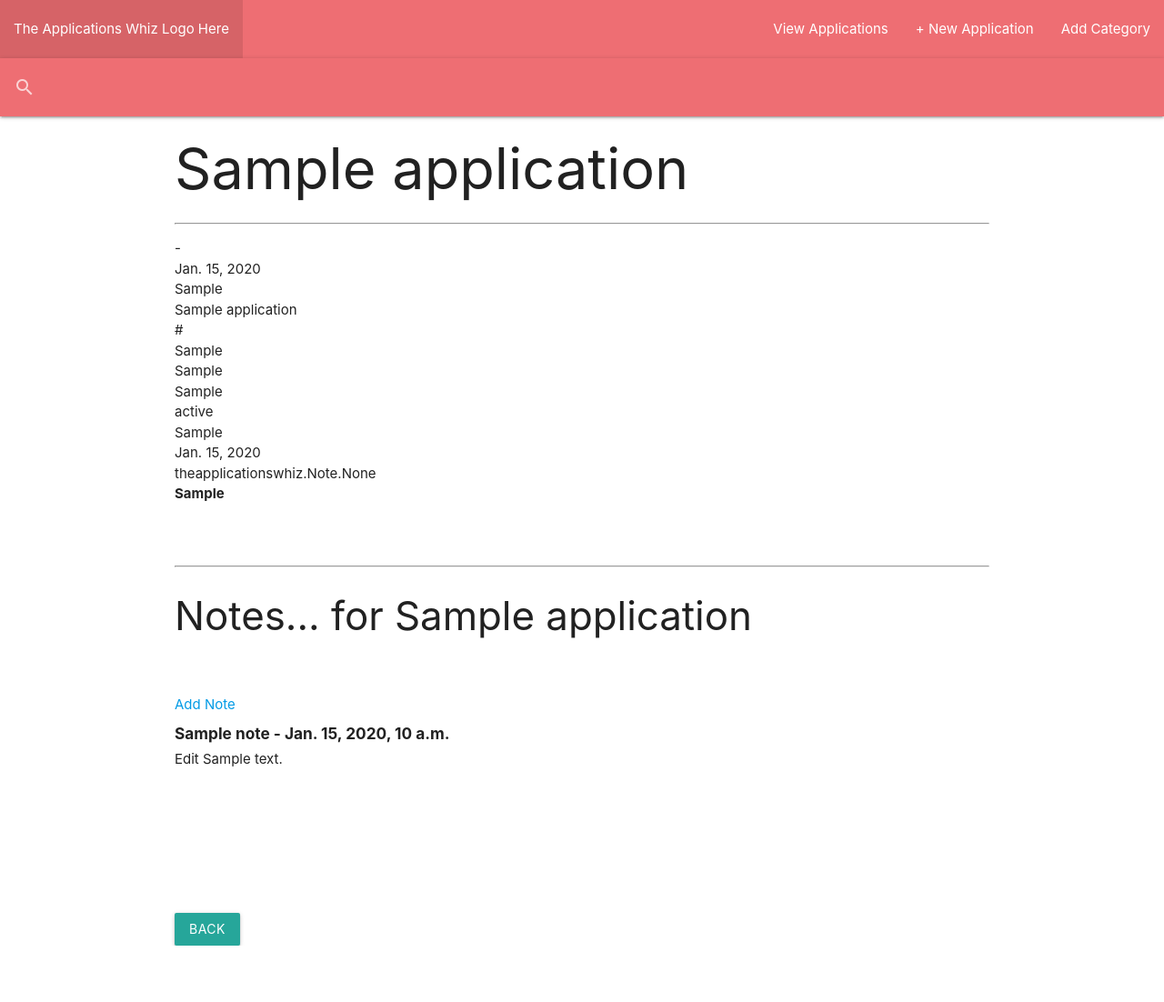
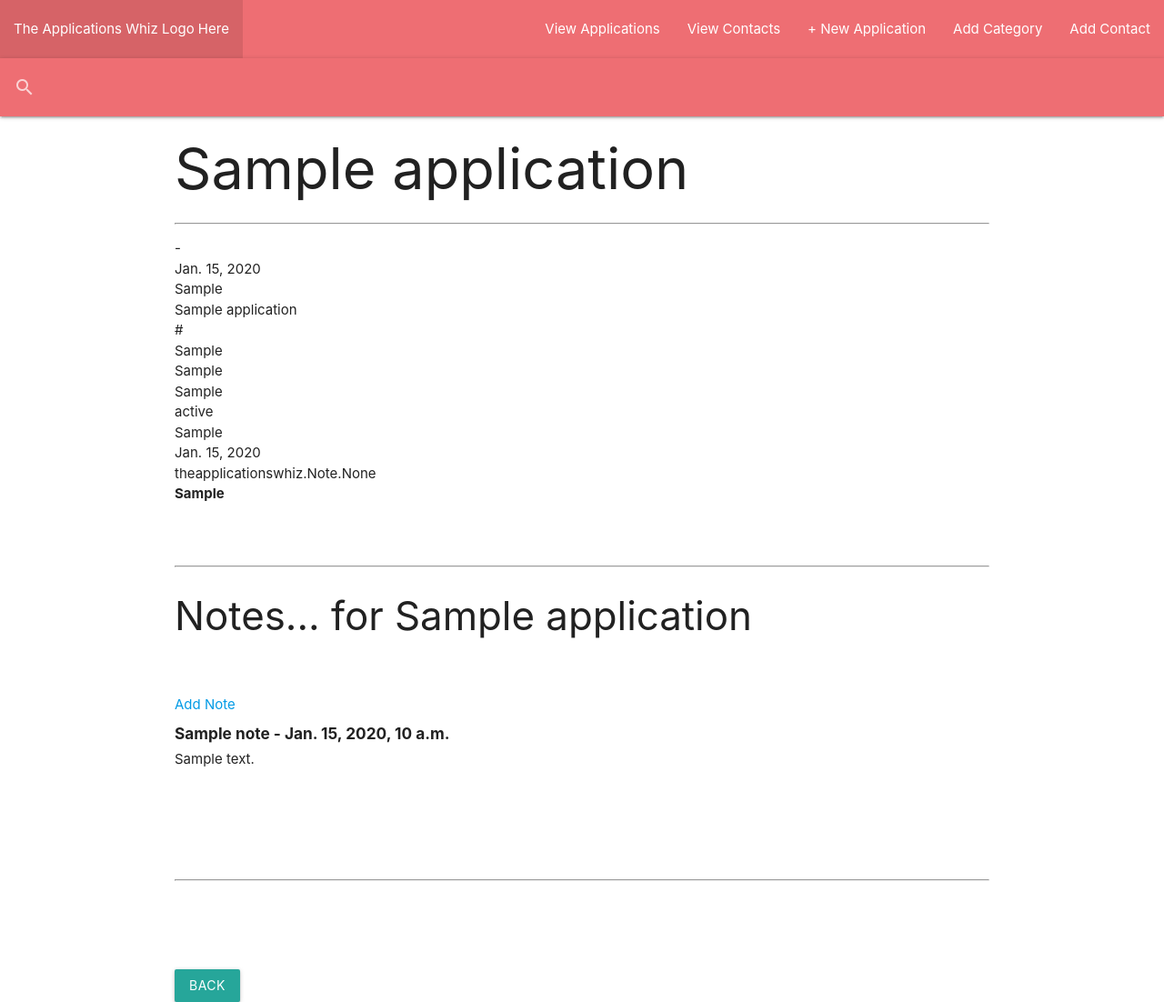
Before and after one commit to alba-molina-nyc/mycareerwhiz, a Django app: page /application/1 in a window 1280 px wide. Shown: the whole page at 91% size. Before the commit the page ends 1040 px from the top, so only its background shows below. Run offline with Django 3.2, Linux system fonts and the light colour scheme; tables that the repository leaves empty hold one stand-in row (values such as "Sample post").

Commit message:
add contacts works need a for loop to render now

```diff
--- a/theapplicationswhiz/admin.py
+++ b/theapplicationswhiz/admin.py
@@ -1,8 +1,9 @@
 from django.contrib import admin
-from .models import Application, Note, Category
+from .models import Application, Note, Category, Contact
 
 admin.site.register(Application)
 admin.site.register(Note)
 admin.site.register(Category)
+admin.site.register(Contact)
 
 # Register your models here.
--- a/theapplicationswhiz/forms.py
+++ b/theapplicationswhiz/forms.py
@@ -1,5 +1,5 @@
 from django import forms
-from .models import Application, Note, Category
+from .models import Application, Note, Category, Contact
 # Interview
 
 #hardcodes the choices but not good bc cant make changes easily
@@ -31,6 +31,19 @@
         'category': forms.Select(choices=choice_list, attrs={'class': 'form-control'}),
     }
 
+
+class ContactForm(forms.ModelForm):
+    class Meta:
+        model = Contact
+        fields = ( 'name', 'title', 'email', 'user' )
+
+        widgets = {
+         'name': forms.TextInput(attrs={'class': 'form-control'}),
+         'title': forms.TextInput(attrs={'class': 'form-control'}),
+         'email': forms.EmailInput(attrs={'class': 'form-control'}),
+         'user': forms.Select(attrs={'class': 'form-control'}),
+     }
+
 class NoteForm(forms.ModelForm):
     class Meta:
         model = Note
--- a/theapplicationswhiz/models.py
+++ b/theapplicationswhiz/models.py
@@ -3,6 +3,7 @@
 from django.contrib.auth.models import User
 from django.urls import reverse
 from django.conf import settings
+
 
 # Create your models here.
 
@@ -47,3 +48,13 @@
 
     def __str__(self):
         return '%s - %s' % (self.application.body, self.name)
+
+
+class Contact(models.Model):
+    user = models.ForeignKey(settings.AUTH_USER_MODEL, default=1, on_delete=models.CASCADE)
+    name = models.CharField(max_length=255)
+    title = models.TextField()
+    email = models.EmailField()
+
+    def __str__(self):
+        return self.title + ' | ' + str(self.user)
--- a/theapplicationswhiz/templates/application_detail.html
+++ b/theapplicationswhiz/templates/application_detail.html
@@ -34,14 +34,14 @@
 
 {% if not application.notes.all %}
 
-No notes yet... <a href="{% url 'add_note' application.pk %}">add one</a>
+No notes yet... <a href="{% url 'add_note' application.pk %}">Add a Note</a>
 
 
 {%  else %}
 <br/><br/>
 <a href="{% url 'add_note' application.pk %}">Add Note</a>
 {% for note in application.notes.all %}
-<h6> <b>{{ note.name }} - {{ note.date_added }}</b></h6>Edit
+<h6> <b>{{ note.name }} - {{ note.date_added }}</b></h6>
 
 
 {{ note.body }}
@@ -49,6 +49,8 @@
 {% endfor %}
 {% endif %}
 <br/><br/><br/><br/>
+<br/><br/>
+<hr/>
 
 
 
--- a/theapplicationswhiz/templates/base.html
+++ b/theapplicationswhiz/templates/base.html
@@ -36,8 +36,10 @@
                 </ul>
                 <ul class="right">
                     <li><a href="{% url 'applications' %}">View Applications</a></li>
+                    <li><a href="{% url 'contacts' %}">View Contacts</a></li>
                     <li><a href="{% url 'add_application' %}">+ New Application</a></li>
                     <li><a href="{% url 'add_category' %}">Add Category</a></li>
+                    <li><a href="{% url 'add_contact' %}">Add Contact</a></li>
 
 
                 </ul>
--- /dev/null
+++ b/theapplicationswhiz/templates/contacts.html
@@ -0,0 +1,3 @@
+
+
+<h1>Contacts</h1>
--- a/theapplicationswhiz/urls.py
+++ b/theapplicationswhiz/urls.py
@@ -1,6 +1,6 @@
 from django.urls import path
 from . import views
-from .views import HomeView, ApplicationsView, ApplicationDetailView, AddApplicationView, AddNoteView, UpdateApplicationView, AddCategoryView, DeleteApplicationView
+from .views import HomeView, ApplicationsView, ApplicationDetailView, AddApplicationView, AddNoteView, UpdateApplicationView, AddCategoryView, DeleteApplicationView, AddContactView, ContactsView
 
 # AddInterviewView/UpdateNoteView
 
@@ -15,6 +15,8 @@
       path('application/<int:pk>/delete/', DeleteApplicationView.as_view(), name='application_delete'),
       path('application/<int:pk>/add_note/', AddNoteView.as_view(), name='add_note'),
       path('add_category/', AddCategoryView.as_view(), name='add_category'),
+      path('add_contact/', AddContactView.as_view(), name='add_contact'),
+      path('contacts/', ContactsView.as_view(), name='contacts'),
 
 
 
--- a/theapplicationswhiz/views.py
+++ b/theapplicationswhiz/views.py
@@ -2,16 +2,19 @@
 from django.urls.base import reverse_lazy
 # allows to list a queryset and then bring them back to website, queryset brings back one record, createview allows you to create
 from django.views.generic import ListView, DetailView, CreateView, UpdateView, DeleteView
-from .models import Application, Category, Note
+from .models import Application, Category, Note, Contact
 #  Interview
 from django.contrib.auth.models import User
-from .forms import ApplicationForm, NoteForm, Application, Category
+from .forms import ApplicationForm, NoteForm, Application, Category, ContactForm
 # InterviewForm
 
+######## HomeView #########
 
 class HomeView(ListView):
     model = Application
     template_name = 'home.html'
+
+######## Applications Crud #########
 
 class ApplicationsView(ListView):
     model = Application
@@ -31,6 +34,13 @@
     form_class = ApplicationForm
     template_name = 'update_application.html'
 
+class DeleteApplicationView(DeleteView):
+    model = Application
+    template_name = 'delete_application.html'
+    success_url = '/applications/'
+
+
+######## Note #########
 
 class AddNoteView(CreateView):
     model = Note
@@ -42,13 +52,25 @@
         form.instance.application_id = self.kwargs['pk']
         return super().form_valid(form)
 
+
+
+######## Category #########
 class AddCategoryView(CreateView):
     model = Category
     template_name = 'add_category.html'
     fields = '__all__'
     success_url = '/applications/'
 
-class DeleteApplicationView(DeleteView):
-    model = Application
-    template_name = 'delete_application.html'
-    success_url = '/applications/'
+
+
+######## Note #########
+
+class ContactsView(ListView):
+    model = Contact
+    template_name = 'contacts.html'
+
+class AddContactView(CreateView):
+    model = Contact
+    form_class = ContactForm
+    template_name = 'add_contact.html'
+    success_url = '/contacts/'
```
Also changed, not shown: theapplicationswhiz/templates/add_contact.html (added, +16 -0 lines), theapplicationswhiz/migrations/0015_contact.py (added), theapplicationswhiz/migrations/0016_contact_user.py (added), theapplicationswhiz/migrations/0017_remove_contact_application.py (added).
